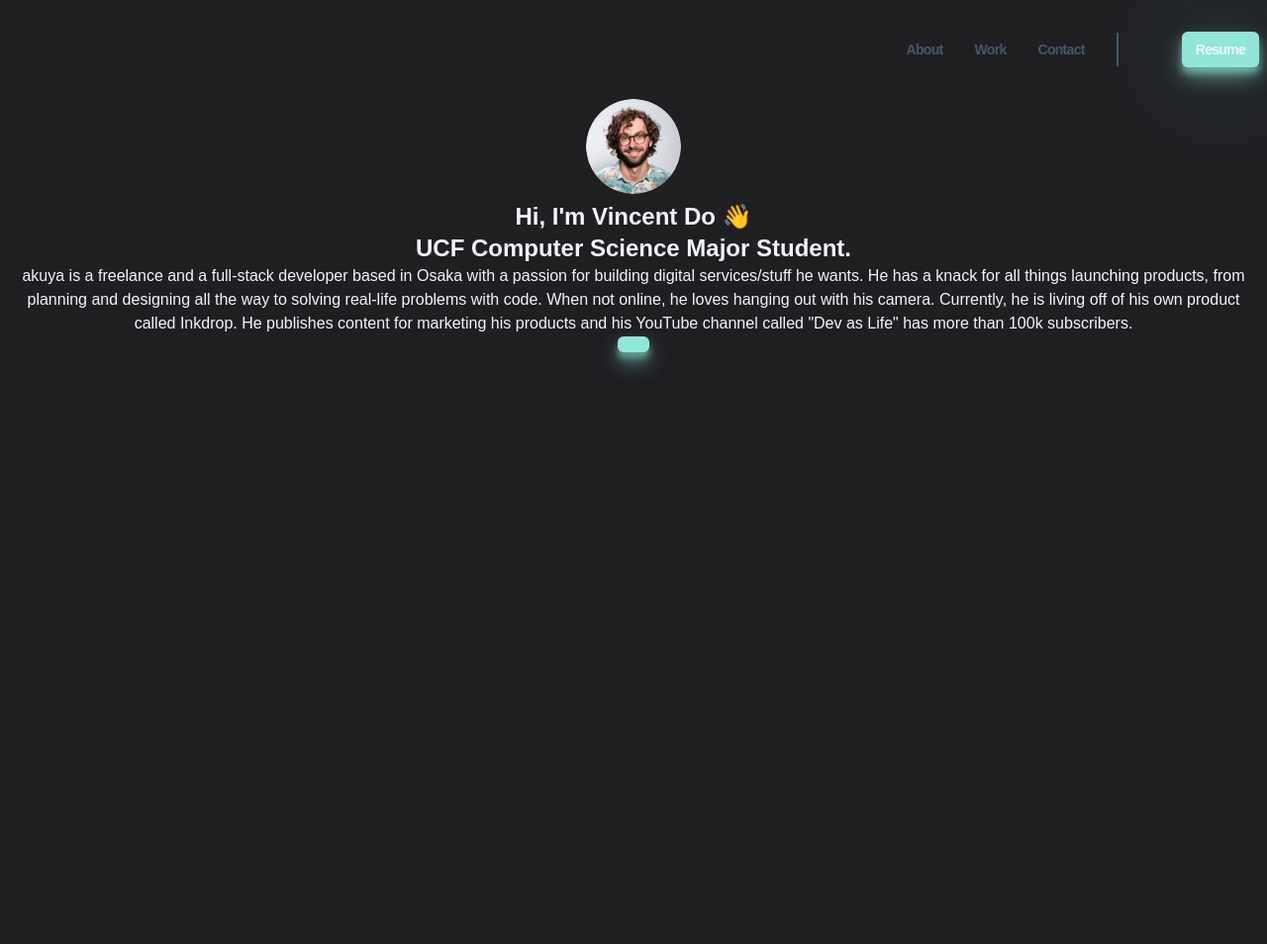
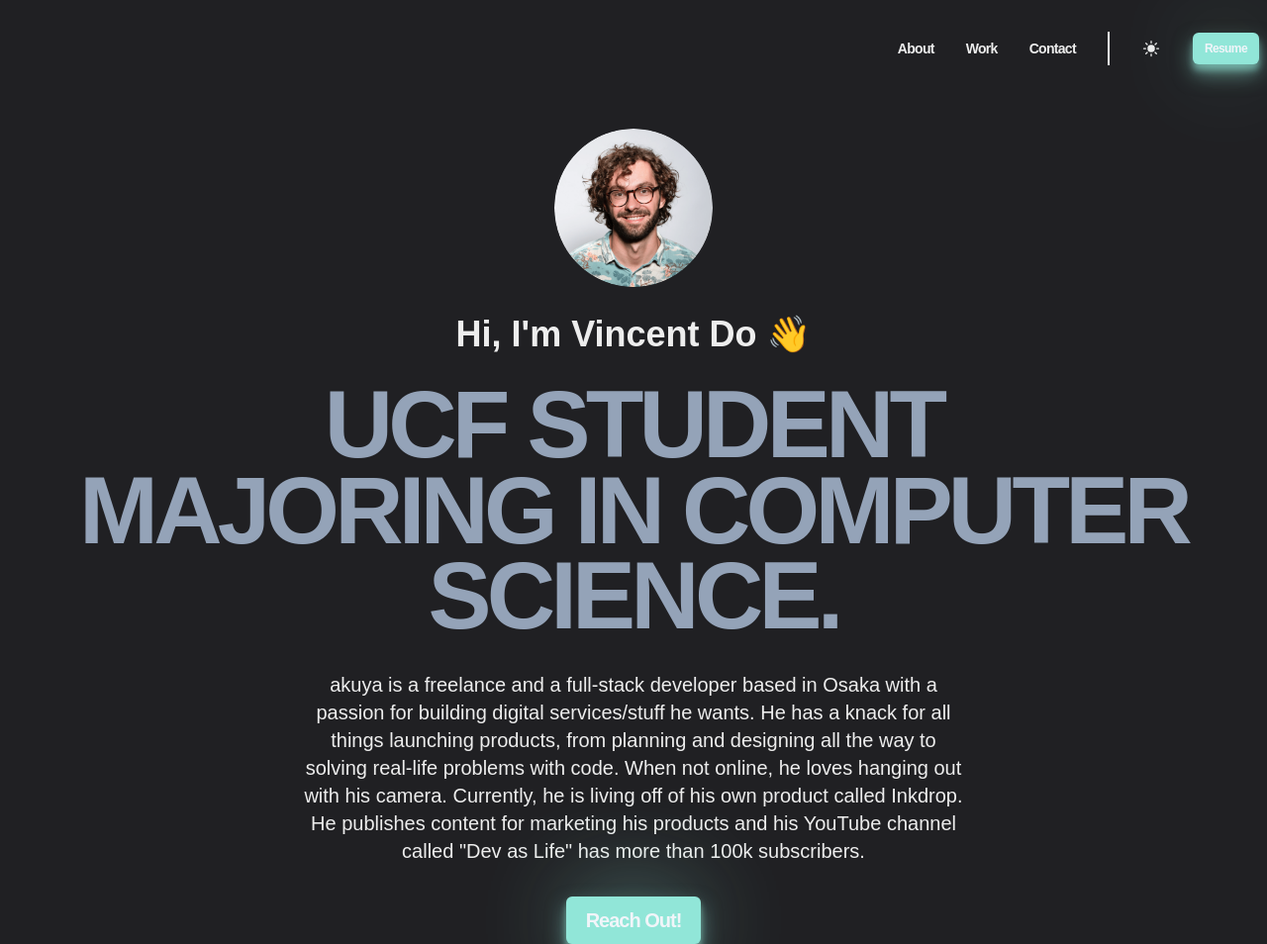
Before and after one commit to Peekabunny/Web-Portfolio, a website built with Vite: page Portfolio/index.html in a window 1280 px wide. Shown: the whole page at 99% size. Before the commit the page ends 800 px from the top, so only its background shows below. Built offline with nearby package versions, Linux system fonts and the light colour scheme; a web font is replaced by a local one.

```diff
--- a/Portfolio/index.html
+++ b/Portfolio/index.html
@@ -49,8 +49,8 @@
       <section class="hero container">
         <img class="hero__img" src="/profile-pic.png" alt="profile-pic" />
         <h2 class="hero__subtitle">Hi, I'm Vincent Do 👋</h2>
-        <h1 class="hero__title">UCF Computer Science Major Student.</h1>
-        <p class="hero__desciption">akuya is a freelance and a full-stack developer based in Osaka with
+        <h1 class="hero__title">UCF Student <br>Majoring in Computer Science.</h1>
+        <p class="hero__description">akuya is a freelance and a full-stack developer based in Osaka with
           a passion for building digital services/stuff he wants. He has a
           knack for all things launching products, from planning and designing
           all the way to solving real-life problems with code. When not online,
@@ -58,7 +58,7 @@
           his own product called Inkdrop. He publishes content for marketing his
           products and his YouTube channel called "Dev as Life" has more than 100k subscribers.
           </p>
-        <a class="hero__btn btn" href="#"></a>
+        <a class="hero__btn btn" href="#">Reach out!</a>
       </section>
       <section></section>
       <section></section>
--- a/Portfolio/styles/Components/header.css
+++ b/Portfolio/styles/Components/header.css
@@ -13,8 +13,8 @@
 
 .header__bars {
 	color: var(--clr-light);
-	width: var(--size-2x1);
-	height: var(--size-2x1);
+	width: var(--size-2xl);
+	height: var(--size-2xl);
 	display: block;
 }
 
@@ -51,7 +51,10 @@
 	.header__link:hover {
 			color: var(--clr-sky);
 	}
-
+	.header__line {
+			border: 1px solid var(--clr-slate600);
+			padding-top: 2em;
+	}
 	.header__sun {
 			/* from: hero icons.com */
 			/* default display: inline-block; */
@@ -61,12 +64,6 @@
 			height: var(--size-base);
 
 	 }
-
-	.header__line {
-			border: 1px solid var(--clr-slate600);
-			padding-top: 2em;
-	}
-
 	.header__resume {
 		font-size: var(--size-xs);
 	}
@@ -79,20 +76,16 @@
 @media (min-width: 1024px) {
 	.header__link {
 		font-size: var(--size-sm);
+}
 
-	}
-
-	.header__sun {
-		/* from: hero icons.com */
-		/* default display: inline-block; */
-
+.header__sun {
 		width: var(--size-xl);
 		height: var(--size-xl);
-	}
 
-	.header__resume {
-		font-size: var(--size-sm);
-	}
+ }
+.header__resume {
+	font-size: var(--size-xs);
+}
 }
 
 /* xlg
--- a/Portfolio/styles/Components/hero.css
+++ b/Portfolio/styles/Components/hero.css
@@ -1,11 +1,133 @@
 .hero {
     text-align: center;
-
+    display: flex;
+    flex-direction: column;
+    justify-self: center;
+    align-items: center;
+    gap: 1rem;
+    margin-top: 2rem;
 }
 
 .hero__img {
-    display: inline;
     border-radius: 50%;
     width: 6rem;
     height: 6rem;
 }
+
+.hero__subtitle {
+    color: var(--clr-slate600);
+    font-size: var(--size-base);
+    line-height: 0.9;
+}
+.hero__title {
+    color: var(--clr-slate400);
+    text-transform: uppercase;
+    font-size: var(--size-4xl);
+    letter-spacing: -0.05em;
+    line-height: 0.9;
+}
+
+.hero__description {
+    max-width: 60ch;
+    font-size: var(--size-sm);
+    color: var(--clr-slate600);
+}
+
+.hero__btn {
+    text-transform: capitalize;
+    font-size: var(--size-sm);
+}
+
+/* xs */
+@media (min-width: 475px) {
+    .hero {
+        gap: 1.5rem;
+    }
+
+    .hero__img {
+        width: 6.5rem;
+        height: 6.5rem;
+    }
+
+    .hero__subtitle {
+        font-size: var(--size-lg);
+    }
+    .hero__title {
+        font-size: var(--size-5xl);
+    }
+
+    .hero__description {
+        font-size: var(--size-base);
+    }
+
+    .hero__btn {
+        font-size: var(--size-base);
+    }
+
+}
+
+/* sm
+@media (min-width: 640px) {
+
+}
+*/
+/* md
+@media (min-width: 768px) {
+
+}
+*/
+/* lg */
+@media (min-width: 1024px) {
+
+    .hero__img {
+        width: 8rem;
+        height: 8rem;
+    }
+
+    .hero__subtitle {
+        font-size: var(--size-2xl);
+    }
+    .hero__title {
+        font-size: var(--size-7xl);
+    }
+
+    .hero__description {
+        font-size: var(--size-lg);
+    }
+
+    .hero__btn {
+        font-size: var(--size-lg);
+    }
+
+}
+/* xlg */
+@media (min-width: 1280px) {
+    .hero {
+        gap:2rem;
+    }
+    .hero__img {
+        width: 10rem;
+        height: 10rem;
+    }
+
+    .hero__subtitle {
+        font-size: var(--size-4xl);
+    }
+    .hero__title {
+        font-size: var(--size-8xl);
+    }
+
+    .hero__description {
+        font-size: var(--size-xl);
+    }
+
+    .hero__btn {
+        font-size: var(--size-xl);
+    }
+
+}
+/* 2xlg
+@media (min-width: 1536px) {
+
+}
+*/
--- a/Portfolio/styles/style.css
+++ b/Portfolio/styles/style.css
@@ -2,8 +2,8 @@
   --clr-dark: #202023;
   --clr-light: #f1f5f9;
   --clr-slate400: #94a3b8;
-  --clr-slate600: #475569;
-  --clr-slate800: #1e293b;
+  --clr-slate600: #EDEDED;
+  --clr-slate800: #F0E7DB;
   --clr-sky: #91E6D8;
   --clr-pink: FF63C3;
 
@@ -15,17 +15,17 @@
   --size-xs: 0.75rem;
   --size-sm: 0.875rem;
   --size-base: 1rem;
-  --size-1g: 1.125rem;
-  --size-x1: 125rem;
-  --size-2x1: 1.5rem;
+  --size-lg: 1.125rem;
+  --size-xl: 1.25rem;
+  --size-2xl: 1.5rem;
   --size-3x1: 1.875rem;
-  --size-4x1: 2.25rem;
-  --size-5x1: 3rem;
-  --size-6x1: 3.75rem;
-  --size-7x1: 4.5rem;
-  --size-8x1: 6rem;
-  --size-9x1: 8rem;
-  --size-10x1: 10rem;
+  --size-4xl: 2.25rem;
+  --size-5xl: 3rem;
+  --size-6xl: 3.75rem;
+  --size-7xl: 4.5rem;
+  --size-8xl: 6rem;
+  --size-9xl: 8rem;
+  --size-10xl: 10rem;
 
 }
 
--- /dev/null
+++ b/web-portfolio/public/index.html
@@ -0,0 +1,43 @@
+<!DOCTYPE html>
+<html lang="en">
+  <head>
+    <meta charset="utf-8" />
+    <link rel="icon" href="%PUBLIC_URL%/favicon.ico" />
+    <meta name="viewport" content="width=device-width, initial-scale=1" />
+    <meta name="theme-color" content="#000000" />
+    <meta
+      name="description"
+      content="Web site created using create-react-app"
+    />
+    <link rel="apple-touch-icon" href="%PUBLIC_URL%/logo192.png" />
+    <!--
+      manifest.json provides metadata used when your web app is installed on a
+      user's mobile device or desktop. See https://developers.google.com/web/fundamentals/web-app-manifest/
+    -->
+    <link rel="manifest" href="%PUBLIC_URL%/manifest.json" />
+    <!--
+      Notice the use of %PUBLIC_URL% in the tags above.
+      It will be replaced with the URL of the `public` folder during the build.
+      Only files inside the `public` folder can be referenced from the HTML.
+
+      Unlike "/favicon.ico" or "favicon.ico", "%PUBLIC_URL%/favicon.ico" will
+      work correctly both with client-side routing and a non-root public URL.
+      Learn how to configure a non-root public URL by running `npm run build`.
+    -->
+    <title>React App</title>
+  </head>
+  <body>
+    <noscript>You need to enable JavaScript to run this app.</noscript>
+    <div id="root"></div>
+    <!--
+      This HTML file is a template.
+      If you open it directly in the browser, you will see an empty page.
+
+      You can add webfonts, meta tags, or analytics to this file.
+      The build step will place the bundled scripts into the <body> tag.
+
+      To begin the development, run `npm start` or `yarn start`.
+      To create a production bundle, use `npm run build` or `yarn build`.
+    -->
+  </body>
+</html>
--- /dev/null
+++ b/web-portfolio/public/robots.txt
@@ -0,0 +1,3 @@
+# https://www.robotstxt.org/robotstxt.html
+User-agent: *
+Disallow:
```
Also changed, not shown: web-portfolio/src/App.test.js (added, +8 -0 lines), web-portfolio/src/reportWebVitals.js (added, +13 -0 lines), web-portfolio/src/setupTests.js (added, +5 -0 lines), web-portfolio/README.md (added), web-portfolio/public/favicon.ico (added), web-portfolio/public/logo192.png (added), web-portfolio/public/logo512.png (added), web-portfolio/public/manifest.json (added), web-portfolio/src/logo.svg (added), 1 other file.
